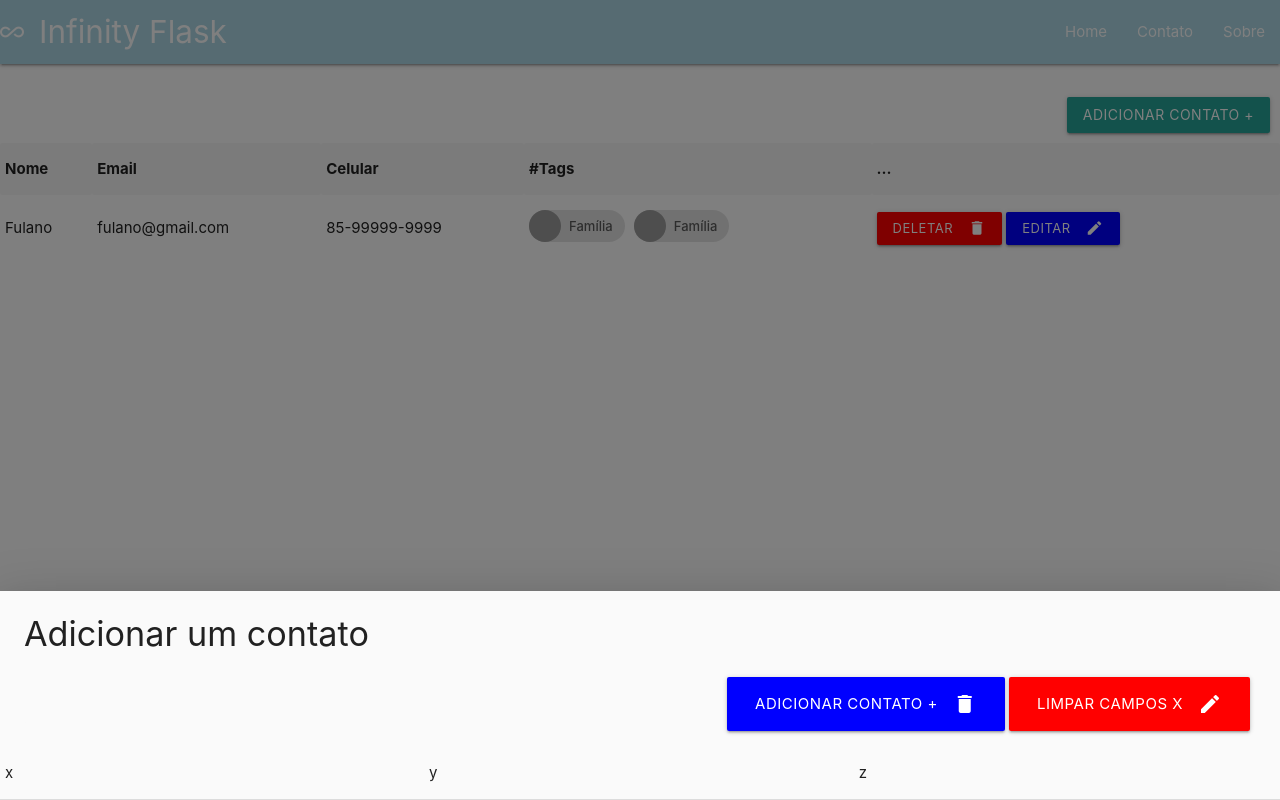
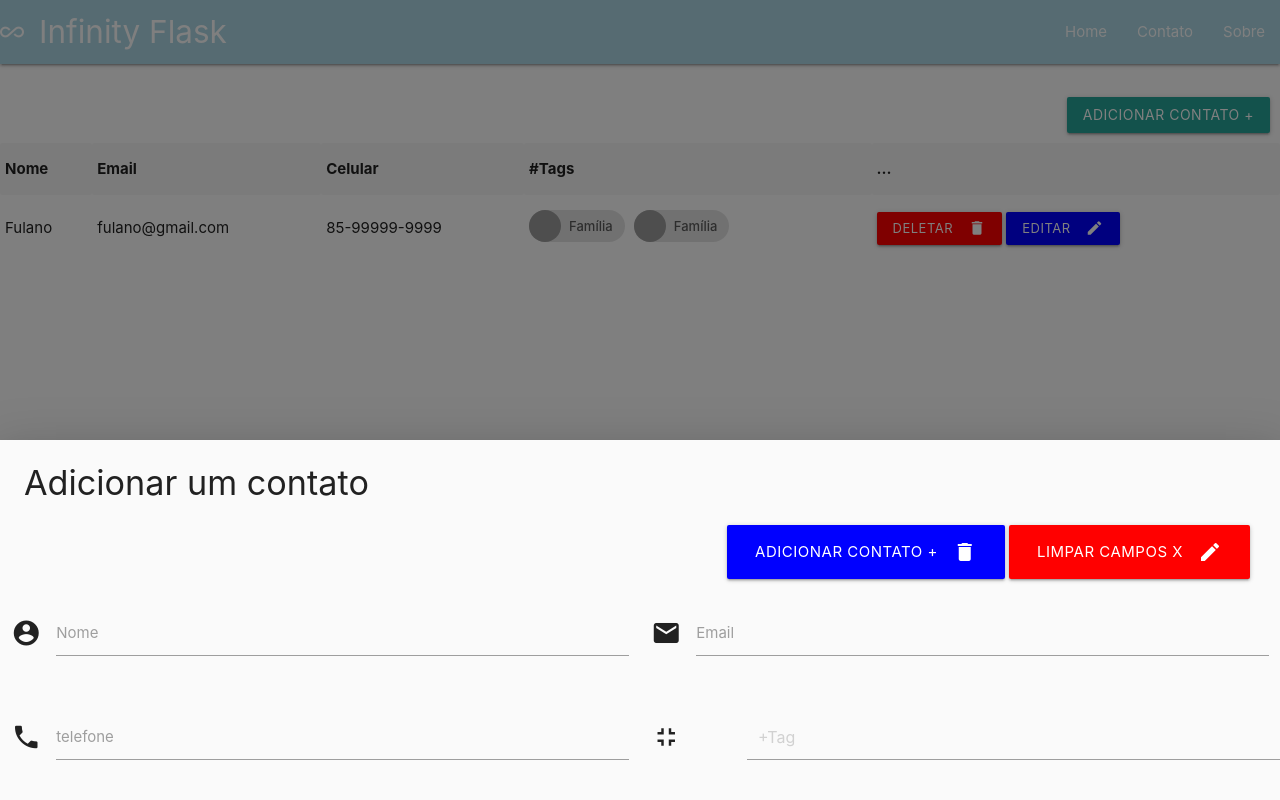
Before and after one commit to rxenofonte/projetoflask, a Flask app: page / in a window 1280 px wide, after a click on "ADICIONAR CONTATO +". Run offline with Flask 2, Linux system fonts and the light colour scheme; grey boxes are pictures that could not be loaded.

Commit message:
Melhorias

```diff
--- a/templates/home.html
+++ b/templates/home.html
@@ -64,9 +64,56 @@
 
               </div>
             </div>
-            <table>
-                <tr><td>x</td><td>y</td><td>z</td></tr>
-            </table>
+            <div class="row">
+                <form class="col s12">
+                  <div class="row">
+                    <div class="input-field col s6">
+                      <i class="material-icons prefix">account_circle</i>
+                      <input id="icon_nome" type="text" class="validate" required>
+                      <label for="icon_nome">Nome</label>
+                    </div>
+                    <div class="input-field col s6">
+                      <i class="material-icons prefix">email</i>
+                      <input id="icon_email" type="text" class="validate" required>
+                      <label for="icon_email">Email</label>
+                    </div>
+                  </div>
+                  <div class="row">
+                    <div class="input-field col s6">
+                        <i class="material-icons prefix">phone</i>
+                        <input id="icon_fone" type="tel" class="validate" required>
+                        <label for="icon_fone">telefone</label>
+                    </div>
+                    <div class="input-field col s1">
+                        <i class="material-icons prefix">fullscreen_exit</i>
+                    </div>
+                    <div class="chips chips-placeholder chips-autocomplete input-field col s5">
+                    </div>
+                </form>
+              </div>
         </div>
+        <script>
+            $('.chips-placeholder').chips({
+                placeholder: '+Tag',
+                secondaryPlaceholder: '+Tag',
+            });
+            $('.chips-autocomplete').chips({
+                autocompleteOptions: {
+                data: {
+                    'Família': null,
+                    'Trabalho': null,
+                    'Amigos': null,
+                    'Outros': null
+                },
+                limit: Infinity,
+                minLength: 1
+                }
+            });
+
+            var chip = {
+                tag: 'chip content',
+                image: '', //optional
+            };
+        </script>
     </body>
 </html>
```
Also changed, not shown: static/js/main.js (line endings or trailing spaces).
